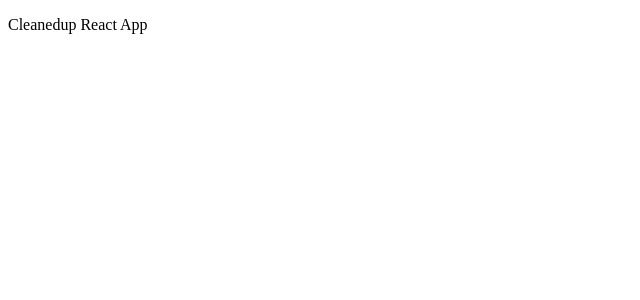
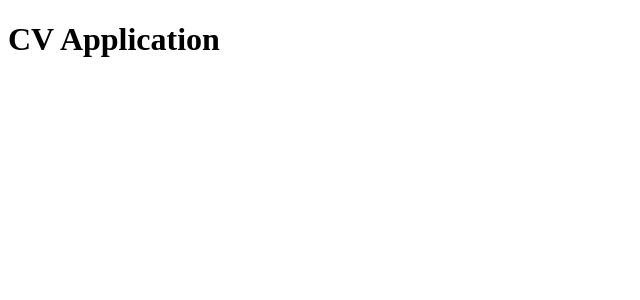
Before and after one commit to fmendezr/cv-application, a React (Create React App) app: page / in a window 1280 px wide. Shown: the top 300 px of the page, without its empty margins (0-640 px from the left). Built offline with nearby package versions, Linux system fonts and the light colour scheme.

Commit message:
Create a Header Component

```diff
--- a/src/App.jsx
+++ b/src/App.jsx
@@ -1,11 +1,12 @@
 import React from 'react';
 import './App.css';
+import Header from './components/Header';
 
 function App() {
   return (
-    <p>
-      Cleanedup React App
-    </p>
+    <div>
+      <Header />
+    </div>
   );
 }
 
--- /dev/null
+++ b/src/components/Header.js
@@ -0,0 +1,11 @@
+import React from "react";
+
+const Header = () => {
+    return (
+        <header>
+            <h1>CV Application</h1>
+        </header>
+    )
+}
+
+export default Header;
```
